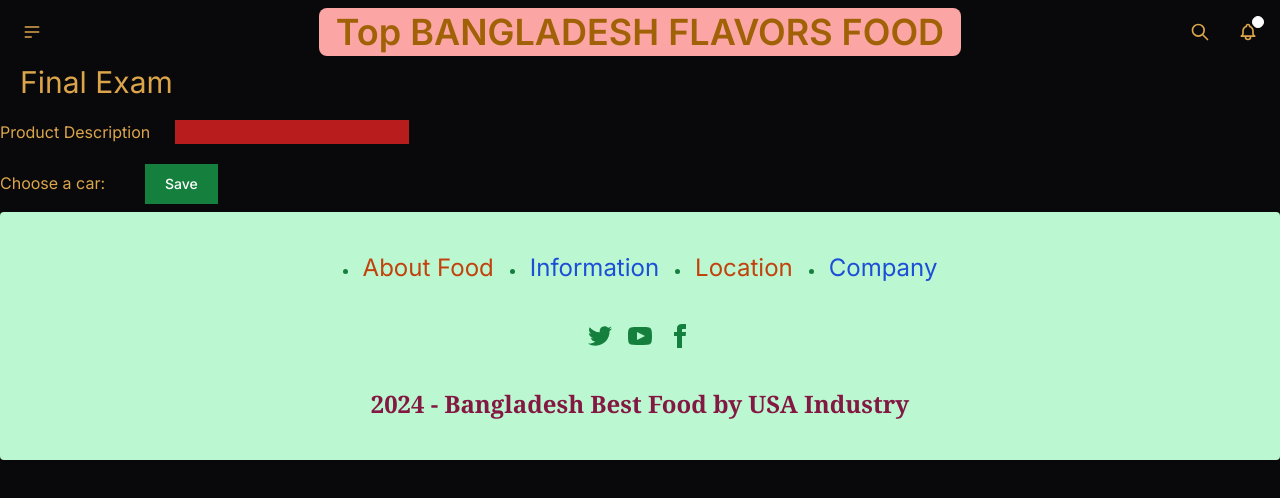
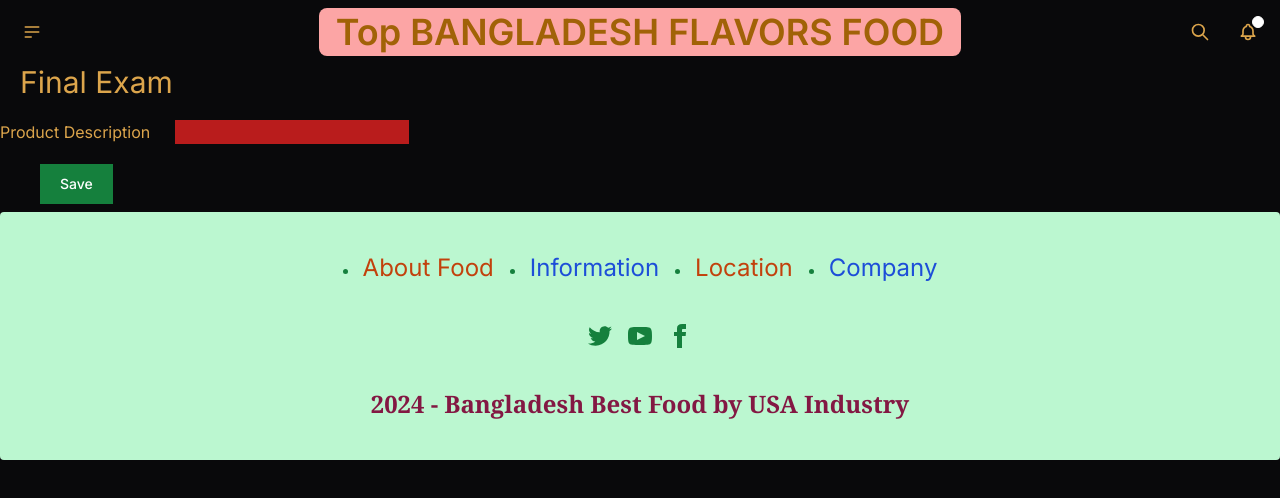
Before and after one commit to Himelmiah13/Midteam-exam-2, a Next.js app: page /final in a window 1280 px wide. Shown: the top 498 px of the page. Built offline with nearby package versions, Linux system fonts and the light colour scheme.

Commit message:
page.tsx

```diff
--- a/app/final/page.tsx
+++ b/app/final/page.tsx
@@ -6,7 +6,6 @@ export default function Page (){
             <label htmlFor="product">Product Description </label>
             <input type="text" name="product" id="product" className=" m-5 text-yellow bg-red-700"/>
             <br />
-            <label for="cars">Choose a car:</label>
             <button className=" ml-10 focus: outline-none text-white bg-green-700 hover:bg-green-800 focus:ring-4 focus:ring-green-300 font-medium rounded-1g text-sm px-5 py-2.5 me-2 mb-2 dark:bg-green-600 dark: hover: bg-green-700 dark: focus:ring-green-800" type="submit">Save</button>
         </form>
         </>
```
